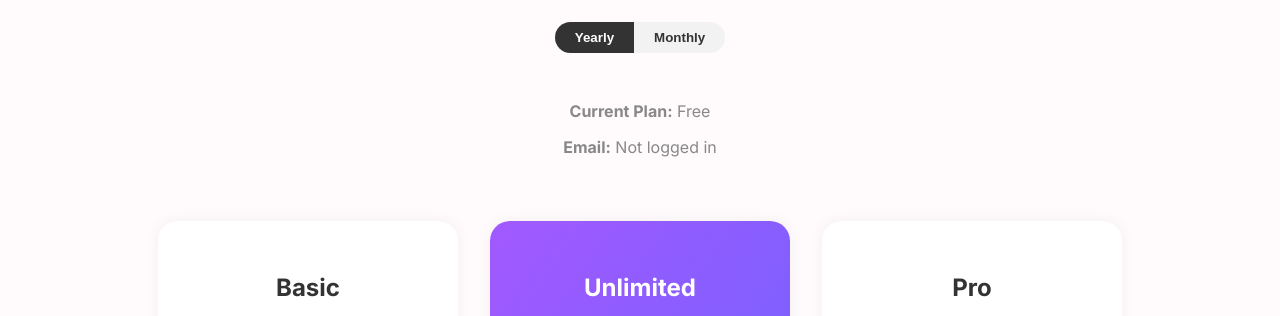
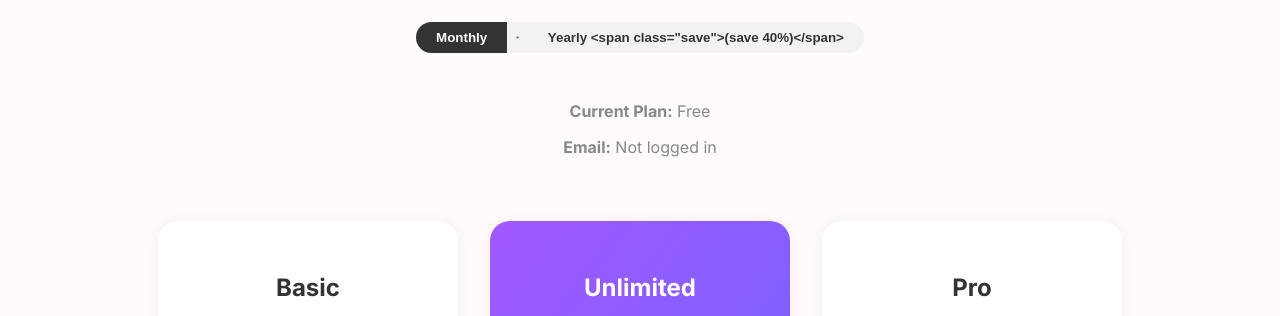
Before and after one commit to BrainstormBuddyy/my-website, a website: page pricing.html in a window 1280 px wide. Shown: the part 184-500 px from the top of the page. Drawn offline with Linux system fonts and the light colour scheme.

```diff
--- a/pricing.html
+++ b/pricing.html
@@ -45,7 +45,13 @@
     body.dark .enterprise-btn:hover{background:#f4f0ff}
     @media (max-width:768px){.pricing-container{flex-direction:column;align-items:center}}
     .pricing-card.nudge { transform: scale(1.02); }
-  </style>
+
+.toggle-switch { align-items: center; gap: .25rem; }
+.toggle-switch .sep { user-select: none; opacity: .8; padding: 0 .25rem; }
+.toggle-switch .save { font-weight: 700; white-space: nowrap; }
+body.dark .toggle-switch .sep { color: #ccc; }
+
+</style>
 
   <!-- Global API base: dev -> localhost, prod -> Render -->
   <script>
@@ -70,10 +76,12 @@
 
   <div class="pricing-header">
     <h1 id="pricingTitle">Choose Your Plan</h1>
-    <div class="toggle-switch">
-      <button id="toggle-yearly" class="active">Yearly</button>
-      <button id="toggle-monthly">Monthly</button>
-    </div>
+   <div class="toggle-switch">
+  <button id="toggle-monthly" class="active">Monthly</button>
+  <span class="sep">·</span>
+  <button id="toggle-yearly">Yearly <span class="save">(save 40%)</span></button>
+</div>
+
   </div>
 
   <div class="user-info">
@@ -209,7 +217,7 @@
       $('emailLabel').textContent=t.emailLabel;
       $('enterpriseBtn').textContent=t.enterpriseBtn;
       // translated toggles
-      $('toggle-yearly').textContent  = t.toggleYearly;
+      $('toggle-yearly').textContent  = `${t.toggleYearly} <span class="save">(save 40%)</span>`;
       $('toggle-monthly').textContent = t.toggleMonthly;
     }
 
```
